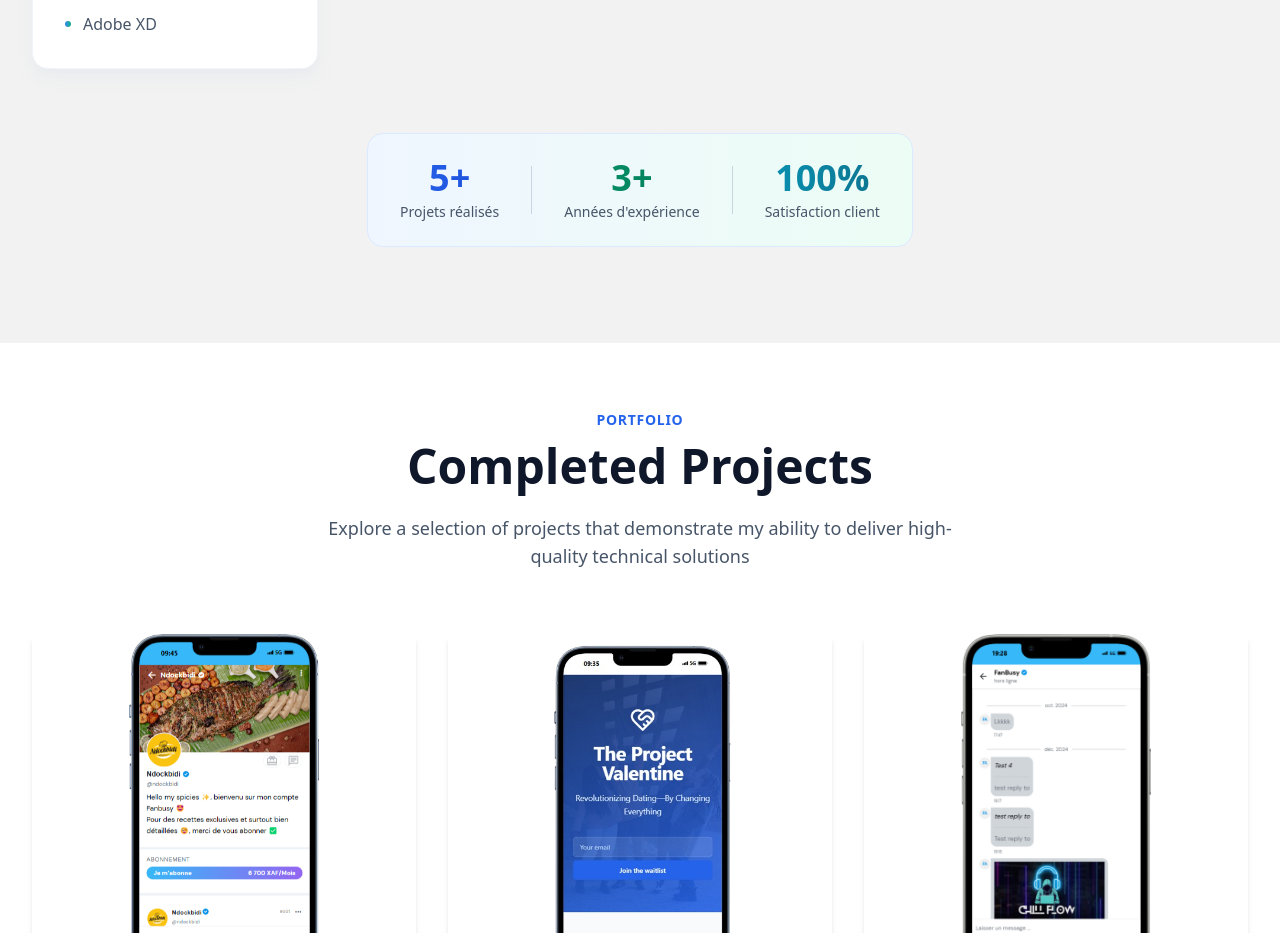
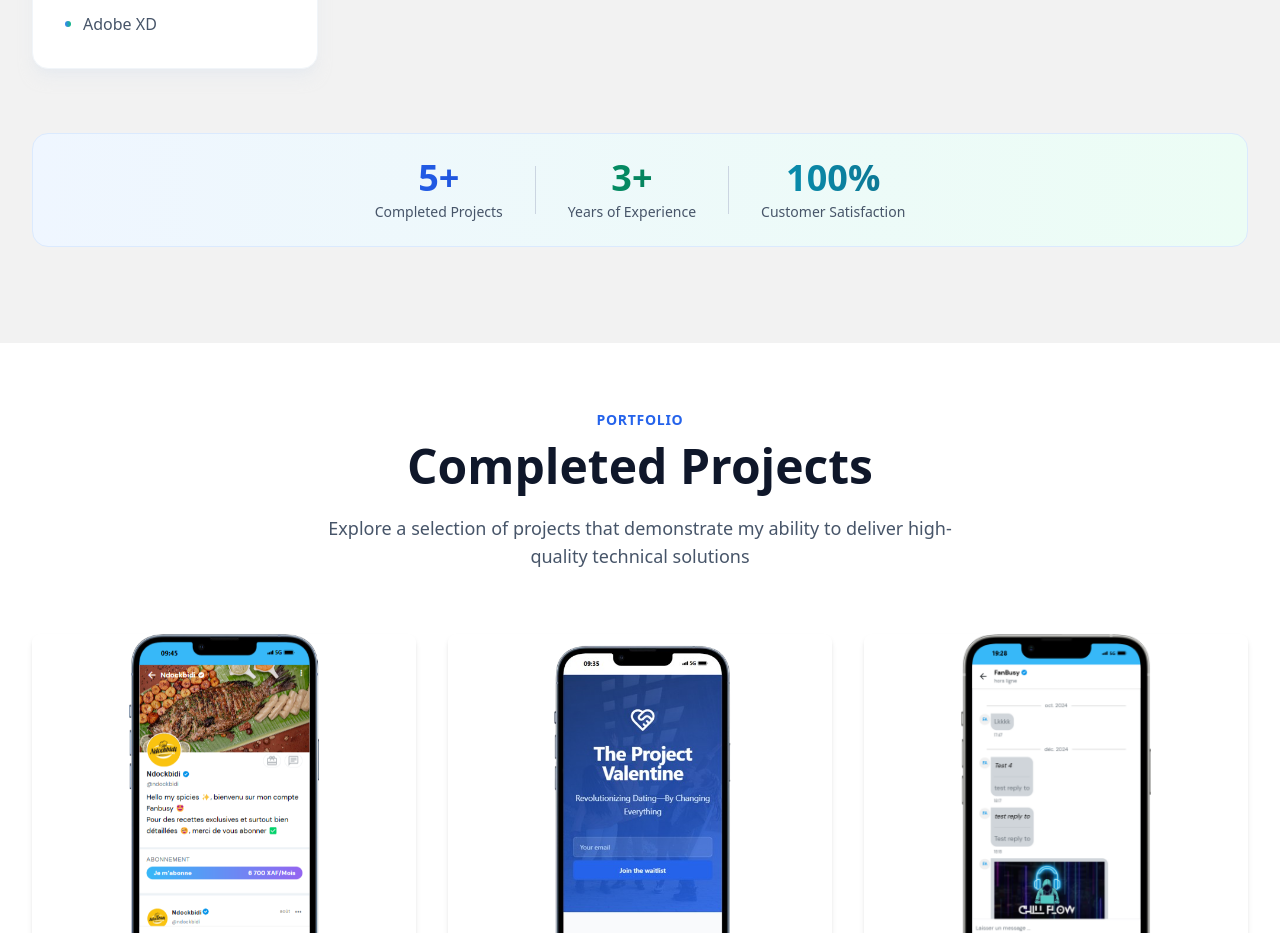
Before and after one commit to precurseur01/Portfolio, a React (Vite) app: page / in a window 1280 px wide. Shown: the part 1740-2673 px from the top of the page. Built offline with nearby package versions, Linux system fonts and the light colour scheme.

Commit message:
translation

```diff
--- a/src/components/About.tsx
+++ b/src/components/About.tsx
@@ -107,29 +107,44 @@ const About = () => {
             transition={{ delay: 0.8 }}
             className="mt-16 text-center"
           >
-            <div className="inline-flex items-center gap-8 px-8 py-6 bg-gradient-to-r from-blue-50 to-emerald-50 rounded-2xl border border-blue-100">
+            <div
+              className="flex flex-wrap justify-center items-center gap-8 px-8 py-6 bg-gradient-to-r from-blue-50 to-emerald-50  rounded-2xl border border-blue-100 max-w-full "
+            >
               <div className="text-center">
                 <div className="text-4xl font-bold text-transparent bg-clip-text bg-gradient-to-r from-blue-600 to-blue-700">
                   5+
                 </div>
-                <div className="text-sm text-slate-600 font-medium mt-1">Projets réalisés</div>
+                <div className="text-sm text-slate-600 font-medium mt-1">
+                  {t("about.completedProjects")}
+                </div>
               </div>
-              <div className="w-px h-12 bg-slate-300" />
+
+              {/* Séparateur visible seulement sur grands écrans */}
+              <div className="hidden md:block w-px h-12 bg-slate-300" />
+
               <div className="text-center">
                 <div className="text-4xl font-bold text-transparent bg-clip-text bg-gradient-to-r from-emerald-600 to-emerald-700">
                   3+
                 </div>
-                <div className="text-sm text-slate-600 font-medium mt-1">Années d'expérience</div>
+                <div className="text-sm text-slate-600 font-medium mt-1">
+                  {t("about.yearsOfExperience")}
+                </div>
               </div>
-              <div className="w-px h-12 bg-slate-300" />
+
+              {/* Séparateur visible seulement sur grands écrans */}
+              <div className="hidden md:block w-px h-12 bg-slate-300" />
+
               <div className="text-center">
                 <div className="text-4xl font-bold text-transparent bg-clip-text bg-gradient-to-r from-cyan-600 to-cyan-700">
                   100%
                 </div>
-                <div className="text-sm text-slate-600 font-medium mt-1">Satisfaction client</div>
+                <div className="text-sm text-slate-600 font-medium mt-1">
+                  {t("about.customerSatisfaction")}
+                </div>
               </div>
             </div>
           </motion.div>
+
         </div>
       </section>
     </>
--- a/src/services/i18n/locales/en.json
+++ b/src/services/i18n/locales/en.json
@@ -16,6 +16,8 @@
     "whoTurnsIdeasInto": "Who turns ideas into"
   },
   "about": {
+    "completedProjects": "Completed Projects",
+    "customerSatisfaction": "Customer Satisfaction",
     "title": "About me",
     "description": "Full-Stack developer with a passion for creating exceptional digital experiences.",
     "description1": "I turn complex concepts into elegant and high-performance solutions",
@@ -27,7 +29,8 @@
       "design": "Design",
       "tools": "Tools & DevOps",
       "database": "Database"
-    }
+    },
+    "yearsOfExperience": "Years of Experience"
   },
   "projects": {
     "title": "Portfolio",
--- a/src/services/i18n/locales/fr.json
+++ b/src/services/i18n/locales/fr.json
@@ -16,6 +16,8 @@
         "whoTurnsIdeasInto": "Qui transforme les idées en"
     },
     "about": {
+        "completedProjects": "Projets réalisés",
+        "customerSatisfaction": "Satisfaction client",
         "title": "À propos de moi",
         "description": "Développeur Full-Stack avec une passion pour la création d'expériences numériques exceptionnelles.",
         "description1": "Je transforme des concepts complexes en solutions élégantes et performantes",
@@ -27,7 +29,8 @@
             "design": "Design",
             "tools": "Outils & DevOps",
             "database": "Base de données"
-        }
+        },
+        "yearsOfExperience": "Années d'expérience"
     },
     "projects": {
         "title": "Portfolio",
```
